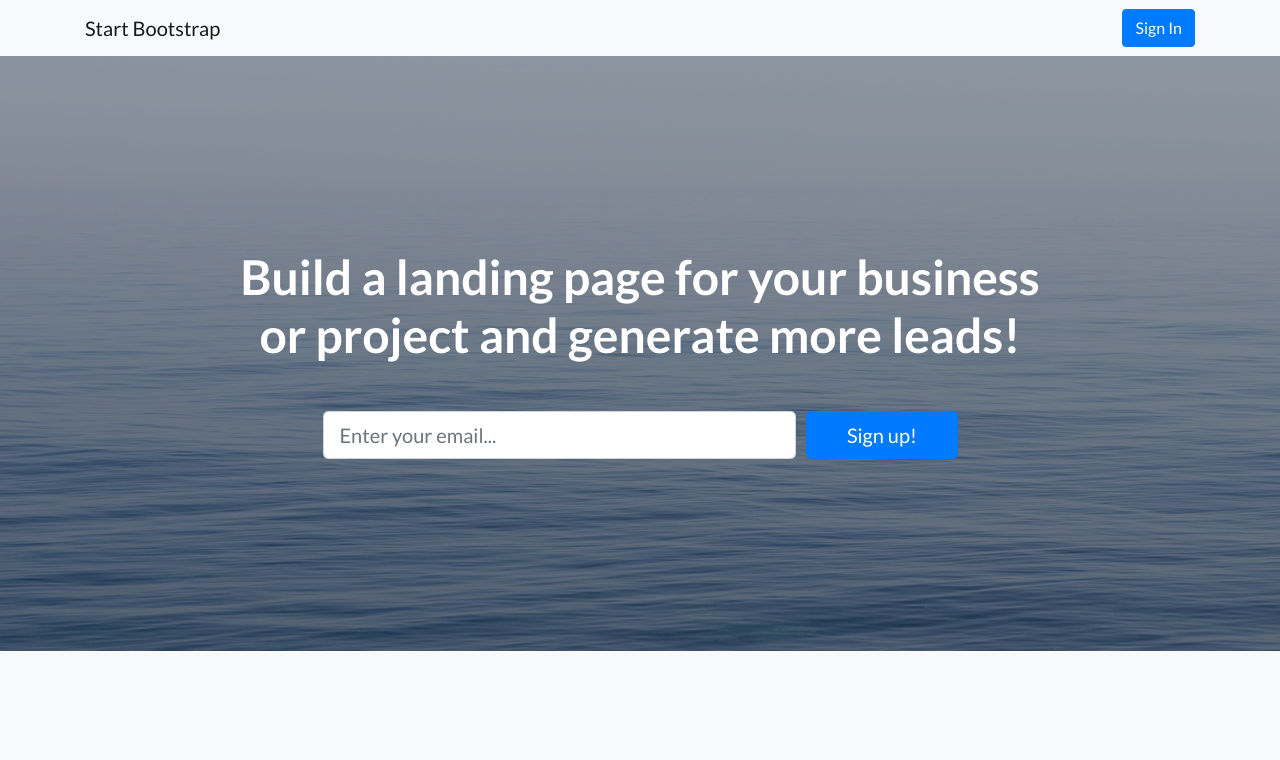
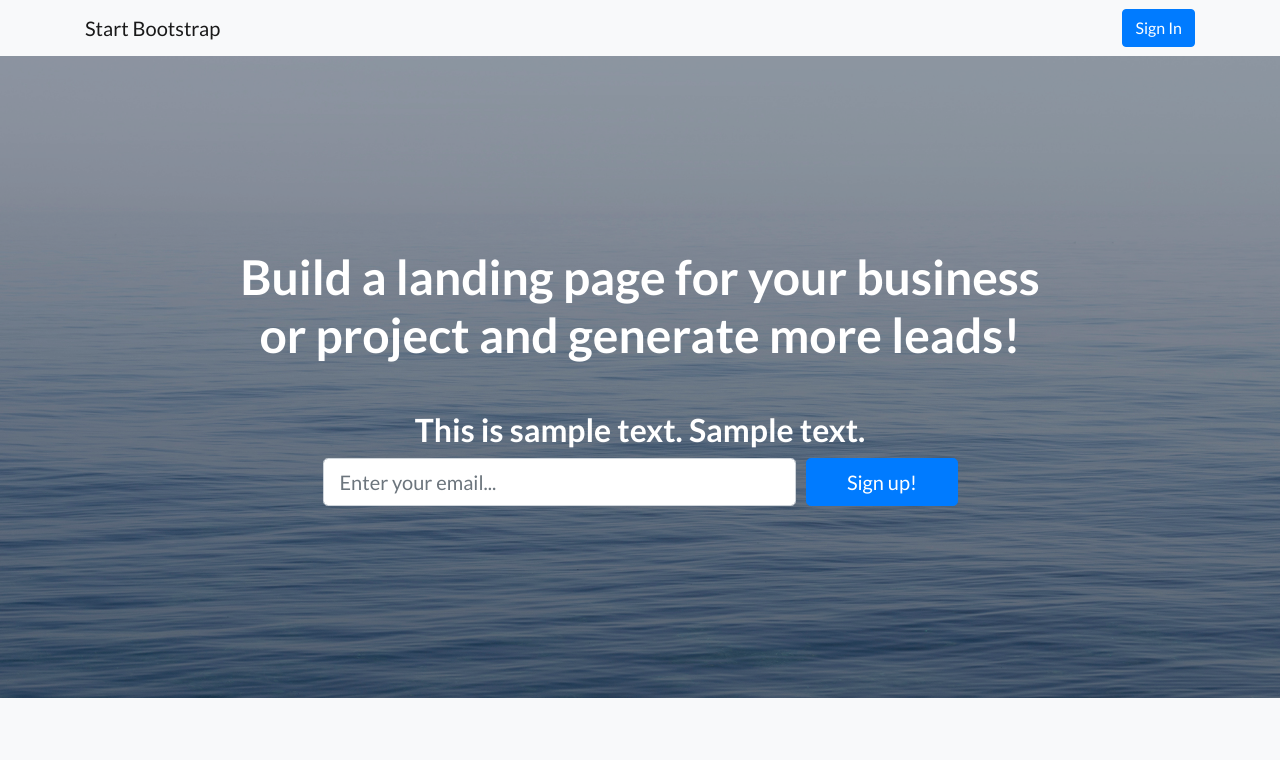
Before and after one commit to lukef02/bootstrap-example, a website: page index.html in a window 1280 px wide. Shown: the top 760 px of the page. Drawn offline with Linux system fonts and the light colour scheme.

Commit message:
Adding h2 sample text

```diff
--- a/index.html
+++ b/index.html
@@ -40,6 +40,7 @@
         <div class="row">
           <div class="col-xl-9 mx-auto">
             <h1 class="mb-5">Build a landing page for your business or project and generate more leads!</h1>
+            <h2>This is sample text. Sample text.</h2>
           </div>
           <div class="col-md-10 col-lg-8 col-xl-7 mx-auto">
             <form>
```
